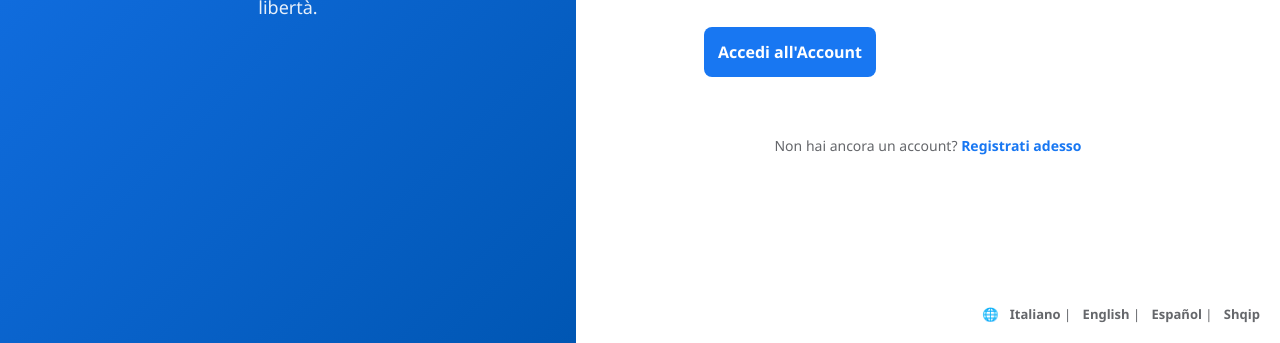
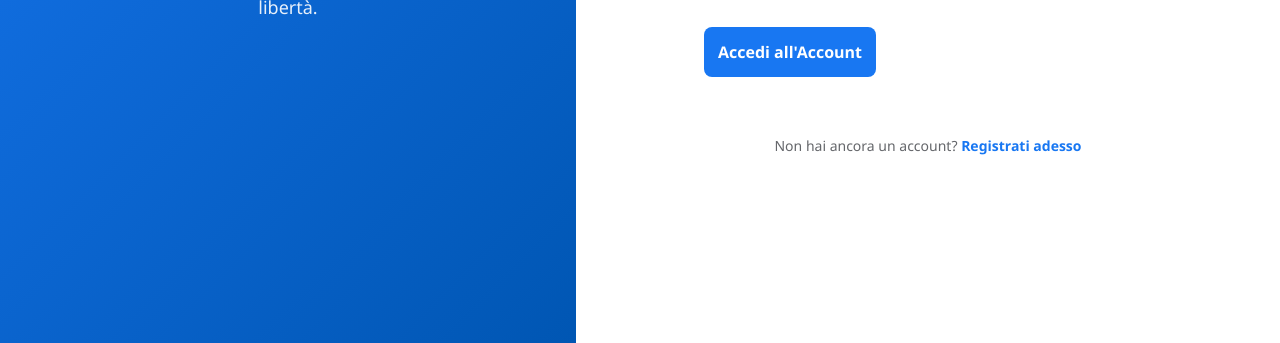
Before and after one commit to channeltv/wordly, a website: page accanti.html in a window 1280 px wide. Shown: the part 457-800 px from the top of the page. Drawn offline with Linux system fonts and the light colour scheme.

Commit message:
Update and rename login.html to accanti.html

```diff
--- a/login.html
+++ b/accanti.html
@@ -54,27 +54,7 @@
         <div id="message"></div>
         <p class="footer-link"><span id="lblNoAccount">Non hai ancora un account?</span> <a href="index.html" id="lblRegisterLink">Registrati adesso</a></p>
     </div>
-    <div class="lang-selector">
-        🌐 <span onclick="cambiaLingua('it')">Italiano</span> | <span onclick="cambiaLingua('en')">English</span> | <span onclick="cambiaLingua('es')">Español</span> | <span onclick="cambiaLingua('sq')">Shqip</span>
-    </div>
     <script>
-        const dizionario = {
-            it: { brandSubtitle: "Connettiti con i tuoi amici, scambia messaggi e organizza eventi in libertà.", formTitle: "Bentornato!", formSubtitle: "Inserisci le tue credenziali per accedere alla community.", email: "Indirizzo Email", password: "Password", btnSubmit: "Accedi all'Account", noAccount: "Non hai ancora un account?", registerLink: "Registrati adesso" },
-            en: { brandSubtitle: "Connect with your friends, exchange messages and organize events freely.", formTitle: "Welcome Back!", formSubtitle: "Enter your credentials to access the community.", email: "Email Address", password: "Password", btnSubmit: "Log In to Account", noAccount: "Don't have an account yet?", registerLink: "Register now" },
-            es: { brandSubtitle: "Conéctate con tus amigos, intercambia mensajes y organiza eventos libremente.", formTitle: "¡Bienvenido de nuevo!", formSubtitle: "Introduce tus credenciales para acceder a la comunidad.", email: "Correo Electrónico", password: "Contraseña", btnSubmit: "Iniciar Sesión", noAccount: "¿Aún no tienes una cuenta?", registerLink: "Regístrate ahora" },
-            sq: { brandSubtitle: "Lidhu me miqtë tuaj, shkëmbe mesazhe dhe organizo evente lirisht.", formTitle: "Mirëseerdhët përsëri!", formSubtitle: "Vendosni kredencialet tuaja për të hyrë in komunitet.", email: "Adresa Email", password: "Fjalëkalimi", btnSubmit: "Hyni në Llogari", noAccount: "Nuk keni ende një llogari?", registerLink: "Regjistrohuni tani" }
-        };
-        function cambiaLingua(lingua) {
-            const testi = dizionario[lingua] || dizionario['it'];
-            document.getElementById('lblBrandSubtitle').innerText = testi.brandSubtitle;
-            document.getElementById('lblFormTitle').innerText = testi.formTitle;
-            document.getElementById('lblFormSubtitle').innerText = testi.formSubtitle;
-            document.getElementById('lblEmail').innerText = testi.email;
-            document.getElementById('lblPassword').innerText = testi.password;
-            document.getElementById('btnSubmit').innerText = testi.btnSubmit;
-            document.getElementById('lblNoAccount').innerText = testi.noAccount;
-            document.getElementById('lblRegisterLink').innerText = testi.registerLink;
-        }
         document.getElementById('loginForm').addEventListener('submit', async function(e) {
             e.preventDefault();
             const email = document.getElementById('email').value;
```
Lines whose indentation alone changed are shown as unchanged.
